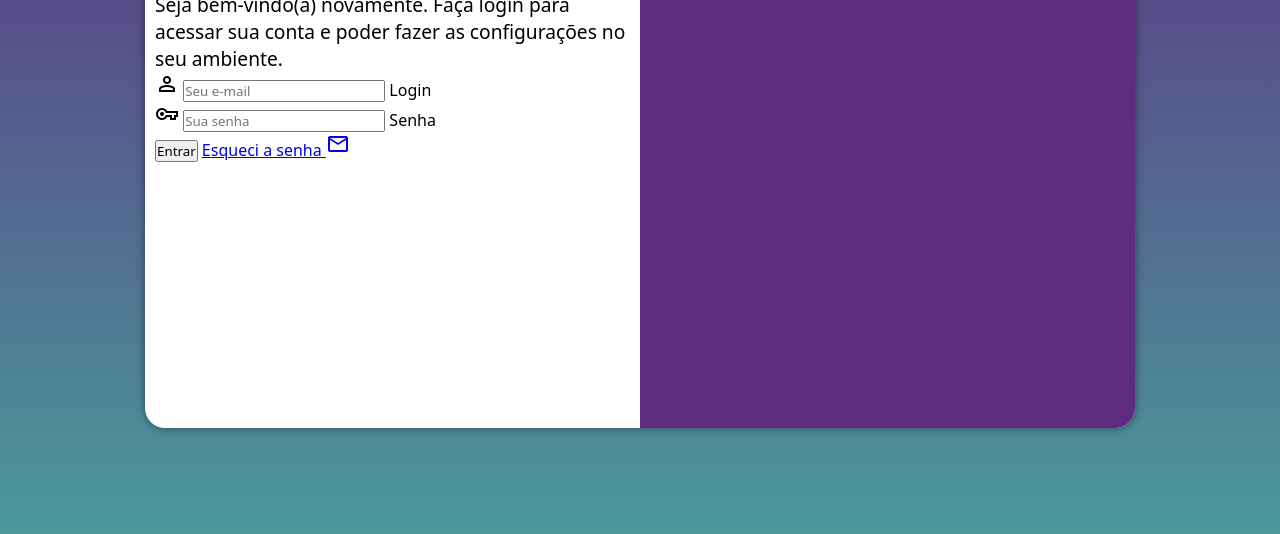
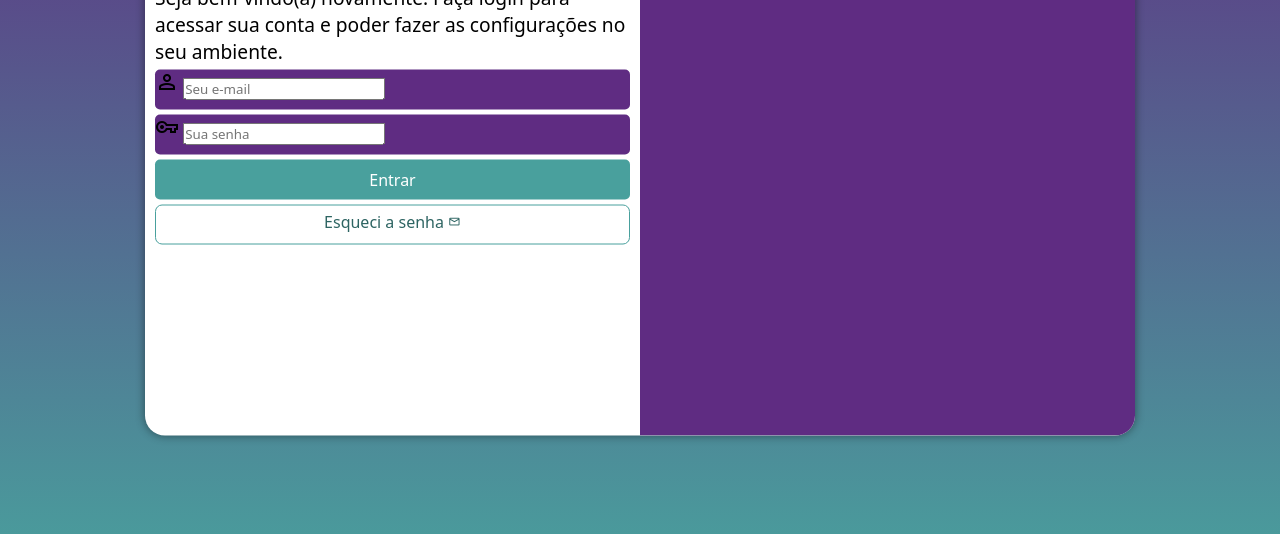
Before and after one commit to gaaferrari/projeto-login, a plain HTML site: page index.html in a window 1280 px wide. Shown: the part 222-756 px from the top of the page. Drawn offline with nearby package versions, Linux system fonts and the light colour scheme.

Commit message:
atualizando

```diff
--- a/estilos/style.css
+++ b/estilos/style.css
@@ -34,7 +34,7 @@ section#login{
 
     background-color: white;
     width: 260px;
-    height: 500px;
+    height: 515px;
     border-radius: 20px;
     box-shadow: 0px 0px 10px rgba(0, 0, 0, 0.46);
 
@@ -62,3 +62,55 @@ div#formulario > h1{
 div#formulario > p{
     font-size: 0.8em;
 }
+
+form > div.campo{
+    background-color: #5f2c82;
+    display: block;
+    width: 100%;
+    height: 40px;
+    border-radius: 5px;
+    margin: 5px 0px;
+}
+
+div.campo > label {
+    display: none;
+}
+
+form > input[type=submit] {
+    display: block;
+    font-size: 1em;
+    width: 100%;
+    height: 40px;
+    margin-top: 5px;
+    background-color: #49a09d;
+    color: white;
+    border: none;
+    border-radius: 5px;
+}
+
+form > input[type=submit]:hover{
+    background-color: #2d6462;
+}
+
+form > a.botao{
+    display: block;
+    text-align: center;
+    font-size: 1em;
+    width: 100%;
+    height: 40px;
+    padding-top: 5px;
+    margin-top: 5px;
+    background-color: white;
+    color: #2d6462;
+    border: 1px solid #49a09d;
+    border-radius: 7px;
+    text-decoration: none;
+}
+
+form > a.botao > span{
+    font-size: 0.8em;
+}
+
+form > a.botao:hover{
+    background-color: #6cd3cf;
+}
--- a/index.html
+++ b/index.html
@@ -30,7 +30,7 @@
                         <label for="isenha">Senha</label>
                     </div>
                     <input type="submit" value="Entrar">
-                    <a href="esqueci.html">
+                    <a href="esqueci.html" class="botao">
                         Esqueci a senha
                         <span class="material-symbols-outlined">mail</span>
                     </a>
```
